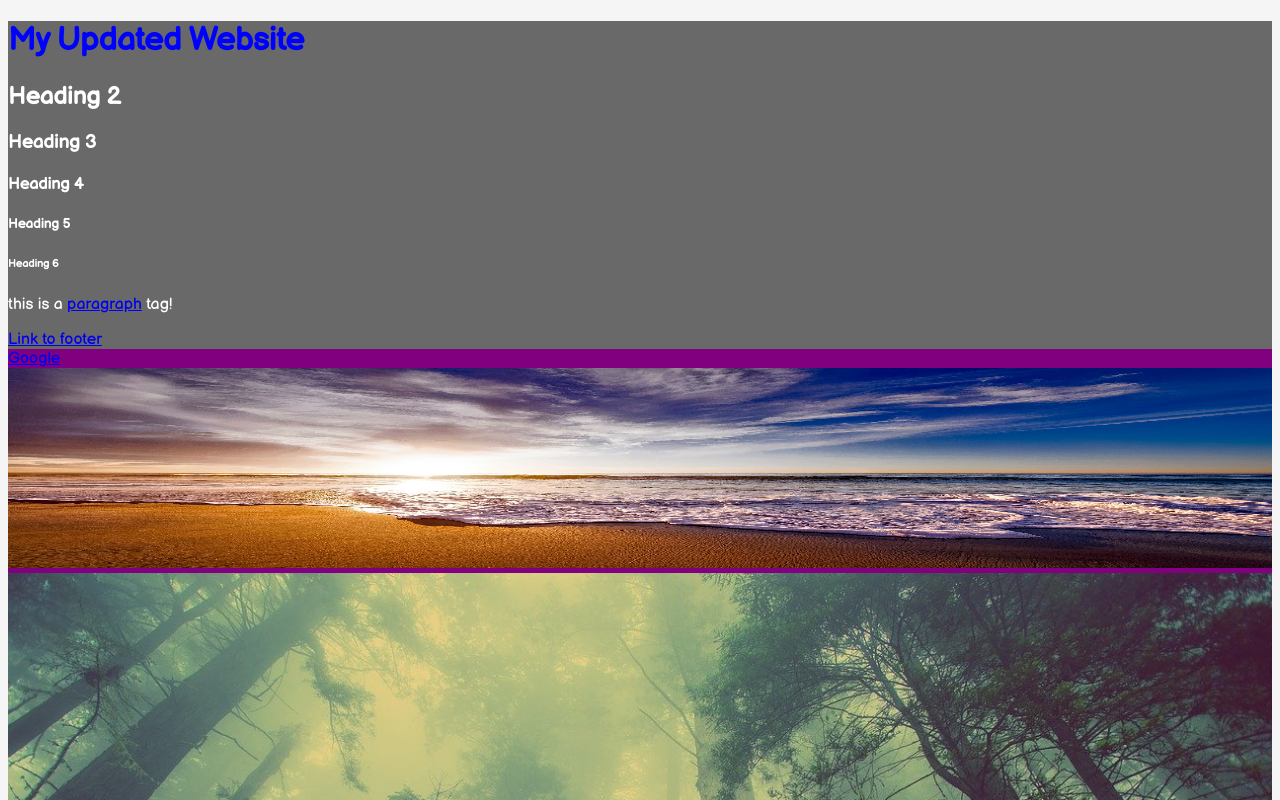
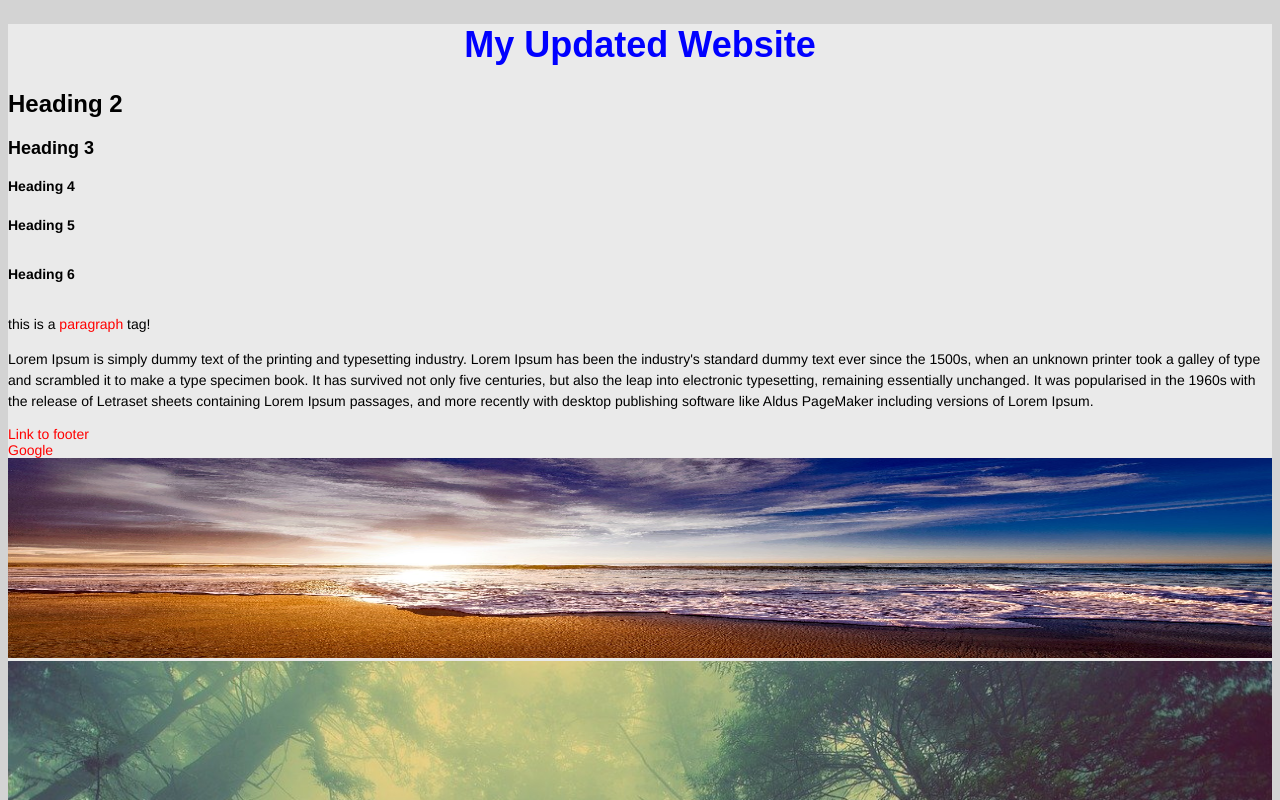
Before and after one commit to claytonschroeder-cs/website, a plain HTML site: page index.html in a window 1280 px wide. Shown: the top 800 px of the page. Drawn offline with Linux system fonts and the light colour scheme; a web font is replaced by a local one.

Commit message:
Edited my index.html and style.css

```diff
--- a/index.html
+++ b/index.html
@@ -5,7 +5,7 @@
 	<meta charset="utf-8">
 
 	<link rel="stylesheet" href="style.css">
-	<link href="https://fonts.googleapis.com/css2?family=Balsamiq+Sans&display=swap" rel="stylesheet">
+	<link href="https://fonts.googleapis.com/css2?family=Odibee+Sans&display=swap" rel="stylesheet">
 
 </head>
 <body>
@@ -17,7 +17,8 @@
 		<h4>Heading 4</h4>
 		<h5>Heading 5</h5>
 		<h6>Heading 6</h6>
-		<p>this is a <a href="http://www.google.com">paragraph</a> tag!</p>
+		<p>this is a <a href="http://www.bing.com">paragraph</a> tag!</p>
+		<p>Lorem Ipsum is simply dummy text of the printing and typesetting industry. Lorem Ipsum has been the industry's standard dummy text ever since the 1500s, when an unknown printer took a galley of type and scrambled it to make a type specimen book. It has survived not only five centuries, but also the leap into electronic typesetting, remaining essentially unchanged. It was popularised in the 1960s with the release of Letraset sheets containing Lorem Ipsum passages, and more recently with desktop publishing software like Aldus PageMaker including versions of Lorem Ipsum.</p>
 
 		<a href="#footer">Link to footer</a>
 
@@ -32,7 +33,7 @@
 		<img src="images/mountain.jpg" alt="Snowy mountain" width="100%" />
 
 		<h1>Section 1</h1>
-		<p>Im a paragraph in section 1</p>
+		<p>Im a <em>paragraph</em> in <strong>section</strong> 1</p>
 
 		<ul>
 			<li>Apple</li>
--- a/style.css
+++ b/style.css
@@ -1,24 +1,78 @@
+/* First Comment */
+
+* {
+	font-size: 100%;
+}
+
 body {
-	background-color: WhiteSmoke;
+	background-color: lightgrey;
 	color: Black;
-	font-family: 'Balsamiq Sans', cursive;
+	font-family: Helvetica, Arial;
+	font-size: 14px;
 }
+
+/* Heading styles */
 
 h1 {
 	color: Blue;
+	font-size: 36px;
+	text-align: left;
 }
 
+h2 {
+	font-size: 24px;
+}
+
+h3 {
+	font-size: 18px;
+}
+
+h1, h2, h3 {
+	font-weight: bold;
+	font-family: 'Odibee Sans', Arial;
+}
+
+/* content font and link styles */
+
+p {
+	line-height: 1.5;
+}
+
+a:link,
+a:focus,
+a:active {
+	color: red;
+	text-decoration: none;
+}
+
+a:hover {
+	text-decoration: underline;
+}
+
+a:visited {
+	color: grey;
+}
+
+header h1 {
+	text-align: center;
+}
+
+footer p {
+	font-size: 10px;
+	text-align: center;
+}
+
+/* Section style */
+
 header {
-	background-color: DimGrey;
-	color: White;
+	background-color: #EAEAEA;
 }
 
 section {
-	background-color: Purple;
-	color: White;
+	background-color: #EAEAEA;
 }
 
 footer {
-	background-color: Black;
-	color: White;
+	background-color: #333333;
+	color: #FFFFFF;
 }
```
